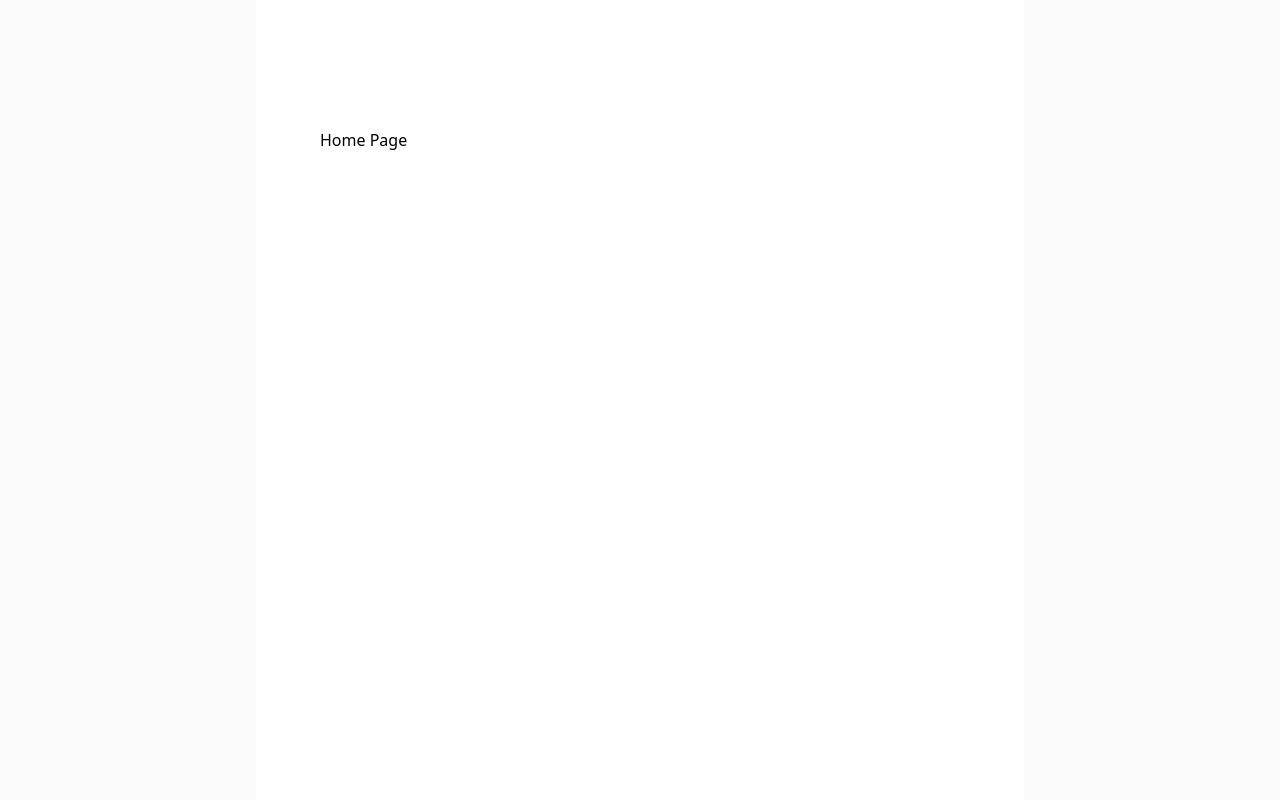
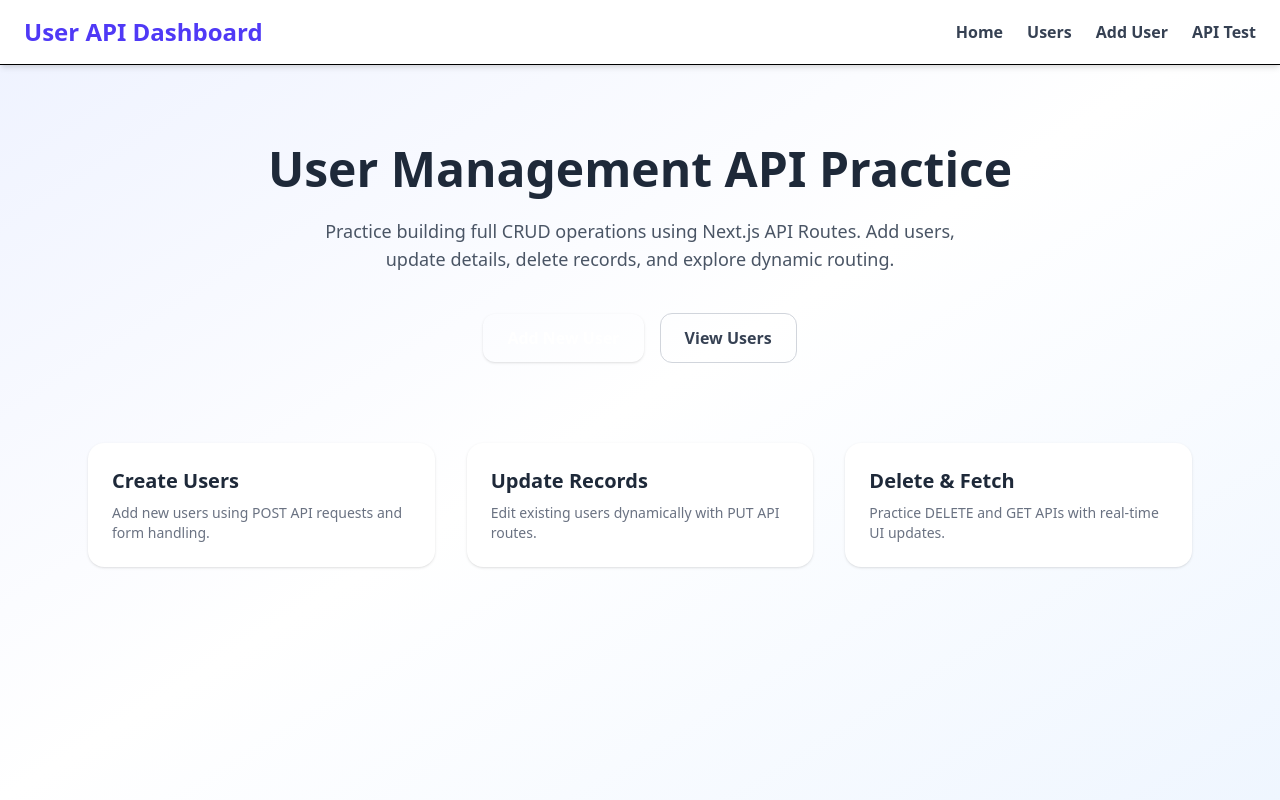
Before and after one commit to NarendraGore/next-api-routes, a Next.js app: page / in a window 1280 px wide. Built offline with nearby package versions, Linux system fonts and the light colour scheme.

Commit message:
Home Page with Navbar

```diff
--- a/src/app/page.tsx
+++ b/src/app/page.tsx
@@ -1,11 +1,109 @@
+"use client";
 
+import Link from "next/link";
 
 export default function Home() {
   return (
-    <div className="flex min-h-screen items-center justify-center bg-zinc-50 font-sans dark:bg-black">
-      <main className="flex min-h-screen w-full max-w-3xl flex-col items-center justify-between py-32 px-16 bg-white dark:bg-black sm:items-start">
-       <h1> Home Page</h1>
-      </main>
+    <div className="min-h-screen bg-gradient-to-br from-indigo-50 via-white to-blue-50">
+
+      <nav className="bg-white shadow-md border-b">
+        <div className="max-w-7xl mx-auto px-6 py-4 flex items-center justify-between">
+
+          <h1 className="text-2xl font-bold text-indigo-600">
+            User API Dashboard
+          </h1>
+
+
+          <div className="flex items-center gap-6">
+            <Link
+              href="/"
+              className="text-gray-700 font-semibold hover:text-indigo-600 transition"
+            >
+              Home
+            </Link>
+
+            <Link
+              href="/users"
+              className="text-gray-700 font-semibold hover:text-indigo-600 transition"
+            >
+              Users
+            </Link>
+
+            <Link
+              href="/adduser"
+              className="text-gray-700 font-semibold hover:text-indigo-600 transition"
+            >
+              Add User
+            </Link>
+
+            <Link
+              href="/api/user"
+              className="text-gray-700 font-semibold hover:text-indigo-600 transition"
+            >
+              API Test
+            </Link>
+          </div>
+        </div>
+      </nav>
+
+
+      <div className="max-w-6xl mx-auto px-6 py-20 text-center">
+        <h2 className="text-5xl font-bold text-gray-800 mb-6">
+          User Management API Practice
+        </h2>
+
+        <p className="text-gray-600 text-lg max-w-2xl mx-auto">
+          Practice building full CRUD operations using Next.js API Routes.
+          Add users, update details, delete records, and explore dynamic routing.
+        </p>
+
+
+        <div className="mt-10 flex items-center justify-center gap-4">
+          <Link
+            href="/adduser"
+            className="px-6 py-3 bg-gradient-to from-indigo-500 to-blue-600 text-white rounded-xl font-semibold shadow hover:opacity-90 transition"
+          >
+            Add New User
+          </Link>
+
+          <Link
+            href="/users"
+            className="px-6 py-3 border border-gray-300 rounded-xl font-semibold text-gray-700 hover:bg-gray-100 transition"
+          >
+            View Users
+          </Link>
+        </div>
+      </div>
+
+
+      <div className="max-w-6xl mx-auto px-6 pb-20 grid md:grid-cols-3 gap-8">
+        <div className="bg-white p-6 rounded-2xl shadow hover:shadow-lg transition">
+          <h3 className="text-xl font-bold text-gray-800 mb-2">
+            Create Users
+          </h3>
+          <p className="text-gray-500 text-sm">
+            Add new users using POST API requests and form handling.
+          </p>
+        </div>
+
+        <div className="bg-white p-6 rounded-2xl shadow hover:shadow-lg transition">
+          <h3 className="text-xl font-bold text-gray-800 mb-2">
+            Update Records
+          </h3>
+          <p className="text-gray-500 text-sm">
+            Edit existing users dynamically with PUT API routes.
+          </p>
+        </div>
+
+        <div className="bg-white p-6 rounded-2xl shadow hover:shadow-lg transition">
+          <h3 className="text-xl font-bold text-gray-800 mb-2">
+            Delete & Fetch
+          </h3>
+          <p className="text-gray-500 text-sm">
+            Practice DELETE and GET APIs with real-time UI updates.
+          </p>
+        </div>
+      </div>
     </div>
   );
 }
```
